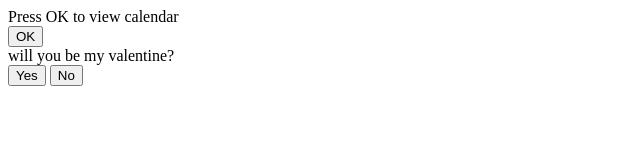
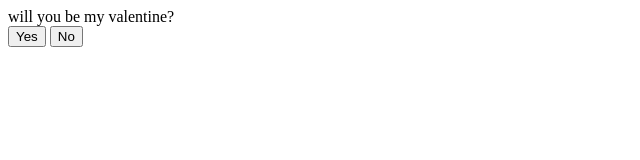
Before and after one commit to thaitealover112/2025FEB, a plain HTML site: page index.html in a window 1280 px wide. Shown: the whole page, without its empty margins (0-640 px from the left). Drawn offline with Linux system fonts and the light colour scheme.

Commit message:
index.html

```diff
--- a/index.html
+++ b/index.html
@@ -1,16 +1,6 @@
 <!DOCTYPE html>
 <html lang="en">
 <body>
-    <!-- Initial Welcome Screen -->
-    <div id="welcome-screen">
-        <div id="welcome-content">
-            <div id="welcome-text">Press OK to view calendar</div>
-            <button id="welcome-button" onclick="showMainContent()">OK</button>
-        </div>
-    </div>
-
-    <!-- Main Valentine Content (Hidden Initially) -->
-    <div id="main-container">
     <div id="container">
         <div id="image-container"></div> <!-- Container for displaying images -->
         <div id="text-container">
@@ -21,7 +11,6 @@
             </div>
         </div>
     </div>
-    </div>
 
     <script src="script.js"></script> <!-- Link to external JavaScript file -->
 </body>
```
Lines whose indentation alone changed are shown as unchanged.
